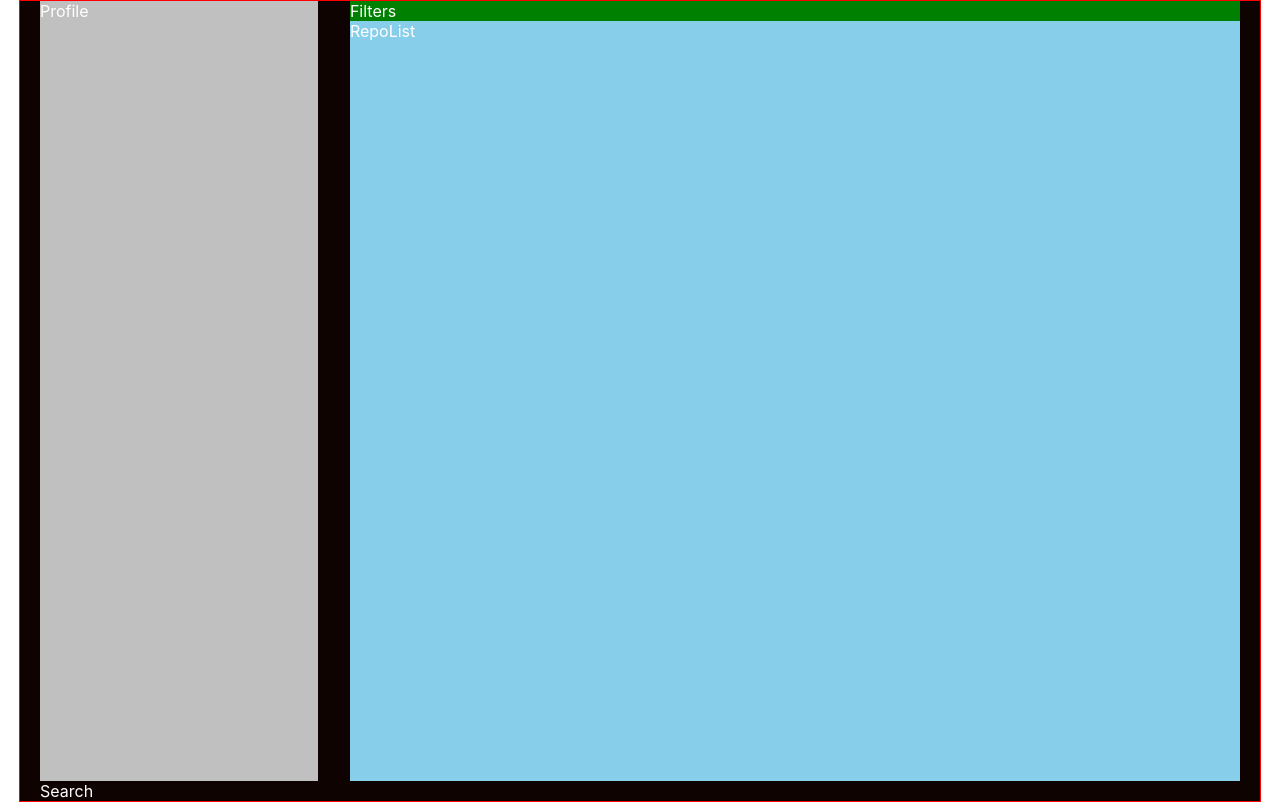
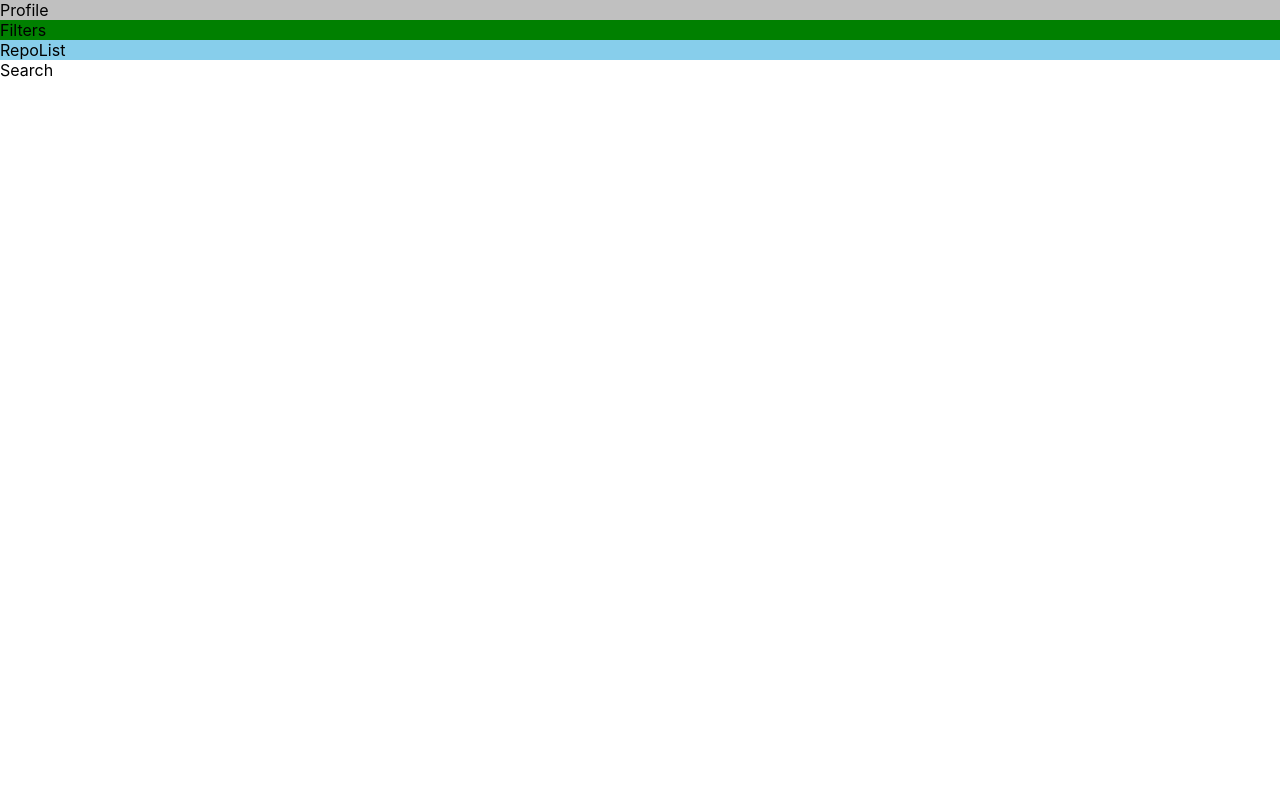
Before and after one commit to EstebanPajares/git-react, a React (Create React App) app: page / in a window 1280 px wide. Built offline with nearby package versions, Linux system fonts and the light colour scheme.

Commit message:
update layout component

```diff
--- a/src/components/layout.js
+++ b/src/components/layout.js
@@ -2,7 +2,7 @@ import React from "react";
 import styled from "styled-components";
 
 const LayoutStyled = styled.main`
-    min-block-size: 100vh;
+    /* min-block-size: 100vh;
     margin: auto;
     padding-inline: 1.25rem;
     max-inline-size: 75rem;
@@ -14,7 +14,7 @@ const LayoutStyled = styled.main`
         grid-template-columns: 17.37rem 1fr;
         grid-template-rows: auto 1fr;
         column-gap: 2rem;
-        grid-template-areas: "profile filters" "profile repoList";
+        grid-template-areas: "profile filters" "profile repoList"; */
     }
 
 `
```
